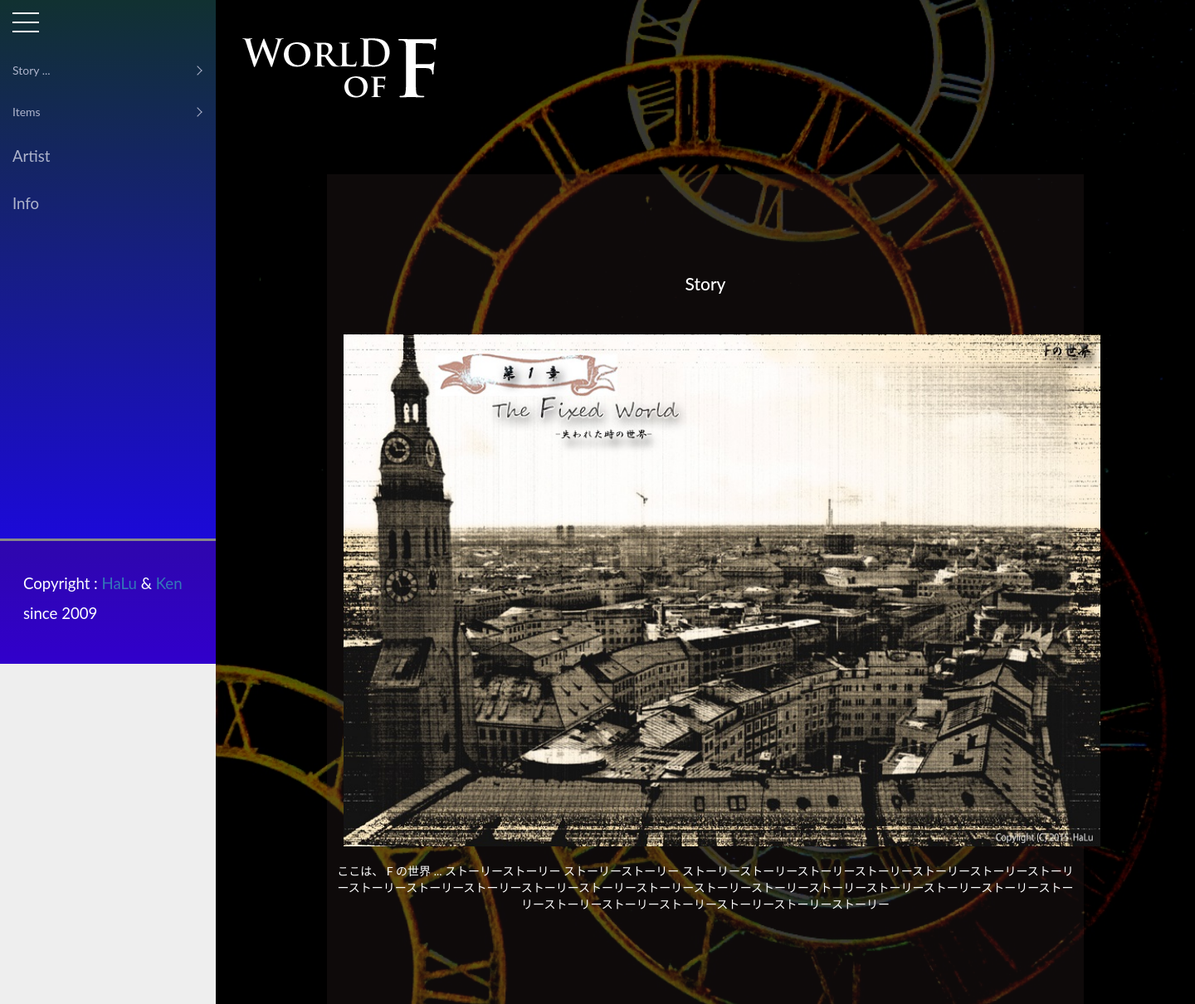
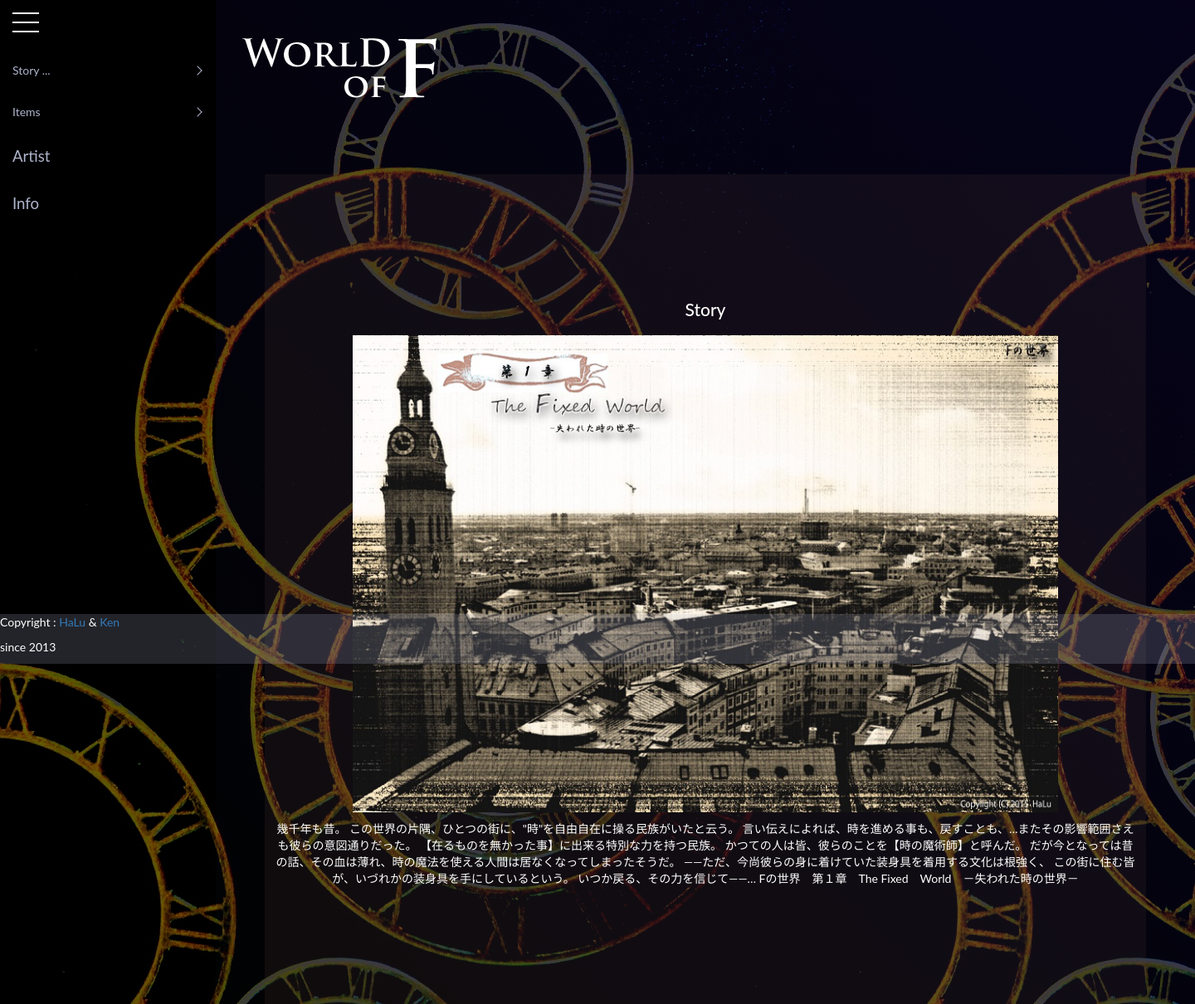
Before and after one commit to brvHK/world-of-F, a Django app: page /story/prologue/1st in a window 1440 px wide. Shown: the whole page at 83% size. Run offline with Django 3.2, Linux system fonts and the light colour scheme; some libraries are stand-ins or nearby versions.

Commit message:
second commit

```diff
--- a/HaLu/cms/templates/base.html
+++ b/HaLu/cms/templates/base.html
@@ -61,13 +61,7 @@
                 </nav>
 
             </aside>
-            <div id="footer">
-                <p>Copyright :
-                    <a href="/about/Artist/HaLu">HaLu</a> &
-                    <a href="/about/Artist/HK">Ken</a>
-                </p>
-                <p>since 2009</p>
-            </div>
+
         </div>
         <div id="container">
             <header id="global-head">
@@ -79,6 +73,13 @@
 
             </header>
             {% block main %} {{ main }} {% endblock main %}
+        </div>
+        <div id="footer">
+            <p>Copyright :
+                <a href="/about/Artist/HaLu">HaLu</a> &
+                <a href="/about/Artist/HK">Ken</a>
+            </p>
+            <p>since 2013</p>
         </div>
     </div>
     <script type="text/javascript">
--- a/HaLu/cms/templates/story/index.html
+++ b/HaLu/cms/templates/story/index.html
@@ -1,12 +1,14 @@
 {% extends "base.html" %}{% block title %}{{chapter}}{% endblock %} {% load staticfiles %} {% block header %}
 <link href="{% static 'css/Story.css' %}" rel="stylesheet">
 <style type="text/css">
-    div.main-contents {
+    div#wrapper {
         background-image: url("/static/img/story/bg_{{chapter}}.jpg");
     }
 </style> {% endblock %} {% block main %}
 <div class="main-contents">
-    <div id="main-visual" class="container">
+    <!-- ↑消さない -->
+    <div id="main-visual">
+        <!-- ↑消さない -->
         <div id="{{chapter}}" class="main-cotents-wrapper">
             <div id="Story-div">
                 <h2 class="Story-title">Story</h2>
@@ -14,8 +16,7 @@
                     <img src="/static/img/story/{{chapter}}.jpg">
                 </div>
                 <div id="tell-div">
-                    <section class="invite">ここは、 F の世界 ... ストーリーストーリー ストーリーストーリー ストーリーストーリーストーリーストーリーストーリーストーリーストーリーストーリーストーリーストーリーストーリーストーリーストーリーストーリーストーリーストーリーストーリーストーリーストーリーストーリーストーリーストーリーストーリーストーリーストーリーストーリー
-                    </section>
+                    <section class="invite">{{story}}</section>
                 </div>
             </div>
         </div>
--- a/HaLu/static/css/Story.css
+++ b/HaLu/static/css/Story.css
@@ -1,5 +1,9 @@
+#wrapper {
+    background: linear-gradient(45deg, rgba(125, 216, 216, 0.6), rgba(49, 23, 245, 0.8));
+}
+
 #Story-div {
-    width: 80%;
+    width: 90%;
     background-color: #4b38382f;
     min-height: 1000px;
     text-align: center;
@@ -11,10 +15,15 @@
     margin-left: auto;
 }
 
+.Story-title {
+    font-size: 250%;
+    margin: 20px auto;
+}
+
 #img-div {
-    margin: 20px;
     margin-top: 50px;
-    width: 100%;
+    width: 80%;
+    margin: 0 auto;
 }
 
 #img-div img {
--- a/HaLu/static/css/base.css
+++ b/HaLu/static/css/base.css
@@ -26,8 +26,18 @@ body {
 
 body {
     font-size: 14px;
+    /*
     font-family: 'Lato', 'Hiragino Kaku Gothic Pro', 'ヒラギノ角ゴ Pro W3', Meiryo, メイリオ, Osaka, 'MS PGothic', arial, helvetica, sans-serif;
+    */
     background: #eee;
+    -webkit-transition: all 1.0s;
+    -moz-transition: all 1.0s;
+    transition: all 1.0s;
+}
+
+#wrapper {
+    background-image: url('/static/img/bg/bk_img001.jpg');
+    background-size: auto 100%;
 }
 
 
@@ -42,7 +52,6 @@ body {
 }
 
 #container {
-    background: #eee;
     margin-left: 260px;
     position: relative;
     -moz-transition: margin-left .25s linear;
@@ -116,7 +125,7 @@ h3 {
     height: 100%;
     position: fixed;
     color: #afc3f2;
-    background: linear-gradient(rgb(17, 49, 49), #1E00FF);
+    bbackground: linear-gradient(45deg, rgba(17, 49, 49, .3), rgba(30, 0, 255, .4)),
 }
 
 #brand-logo {
@@ -192,9 +201,10 @@ h3 {
 /* menu */
 
 #global-navi .menu-nav {
-    background: #032f55;
+    background: linear-gradient(60deg, rgba(17, 49, 49, .3), rgba(30, 0, 255, .4)), ;
     display: none;
     padding: 10px 0;
+    padding-left: 40px;
     /*-moz-transition: all .4s ease;*/
     /*-webkit-transition: all .4s ease;*/
     /*transition: all .4s ease;*/
@@ -320,7 +330,7 @@ h3 {
         -webkit-transition: .35s ease-in-out;
         -moz-transition: .35s ease-in-out;
         transition: .35s ease-in-out;
-        background: linear-gradient(rgb(17, 49, 49), #1E00FF);
+        background: linear-gradient(45deg, rgba(17, 49, 49, .3), rgba(30, 0, 255, .4)),
     }
     .wide #sidebar {
         left: 0;
@@ -335,11 +345,7 @@ h3 {
 
 .main-contents {
     background-repeat: no-repeat;
-    -webkit-transition: all 1.0s;
-    -moz-transition: all 1.0s;
-    transition: all 1.0s;
-    background-image: url('/static/img/bg/bk_img001.jpg');
-    background-size: cover;
+    background: linear-gradient(45deg, rgba(125, 216, 216, 0.01), rgba(49, 23, 245, 0.1));
     background-position: center;
     min-height: 1000px;
 }
@@ -349,23 +355,13 @@ h3 {
 }
 
 #footer {
-    border-top: 3px solid #888;
     text-align: left;
-    margin-top: 2em;
-    padding: 2em 1.5em;
+    margin-top: 1em;
     /* 上下の余白 */
     width: 100%;
     position: fixed;
     bottom: 0;
-    background-color: rgba(125, 0, 0, 0.2);
+    background-color: #b1b4cf33;
     color: white;
-    font-size: 133%;
+    z-index: 999;
 }
-
-#main-wrapper {
-    height: 0;
-    /* 表示画像の高さ ÷ 表示画像の幅 × 100 */
-    padding-top: 67%;
-    background: url('/static/img/bg/bk_img001.jpg') 0 0 no-repeat;
-    background-size: contain;
-}
--- a/HaLu/static/js/index.js
+++ b/HaLu/static/js/index.js
@@ -7,7 +7,7 @@ window.onload = function() {
         if (count == filenames.length) count = 0;
         //画像出力
 
-        var elm = document.getElementById('main-wrapper');
+        var elm = document.getElementById('wrapper');
         elm.style.backgroundImage = 'url(/static/img/bg/' + filenames[count] + ')';
     }, 7000);
 }
--- a/HaLu/story/views.py
+++ b/HaLu/story/views.py
@@ -21,6 +21,23 @@ class First(TemplateView):
         ctx = super().get_context_data(**kwargs)
         ctx['chapter'] = "1st"
         ctx['items'] = 'item'
+        ctx['story'] = u'''
+
+            幾千年も昔。
+            この世界の片隅、ひとつの街に、"時"を自由自在に操る民族がいたと云う。
+            言い伝えによれば、時を進める事も、戻すことも、…またその影響範囲さえも彼らの意図通りだった。
+
+            【在るものを無かった事】に出来る特別な力を持つ民族。
+            かつての人は皆、彼らのことを【時の魔術師】と呼んだ。
+
+            だが今となっては昔の話、その血は薄れ、時の魔法を使える人間は居なくなってしまったそうだ。
+            ――ただ、今尚彼らの身に着けていた装身具を着用する文化は根強く、
+            この街に住む皆が、いづれかの装身具を手にしているという。
+
+            いつか戻る、その力を信じて――…
+
+            Fの世界　第１章　The Fixed　World　－失われた時の世界－
+        '''
         return ctx
 
 class Second(TemplateView):
```
